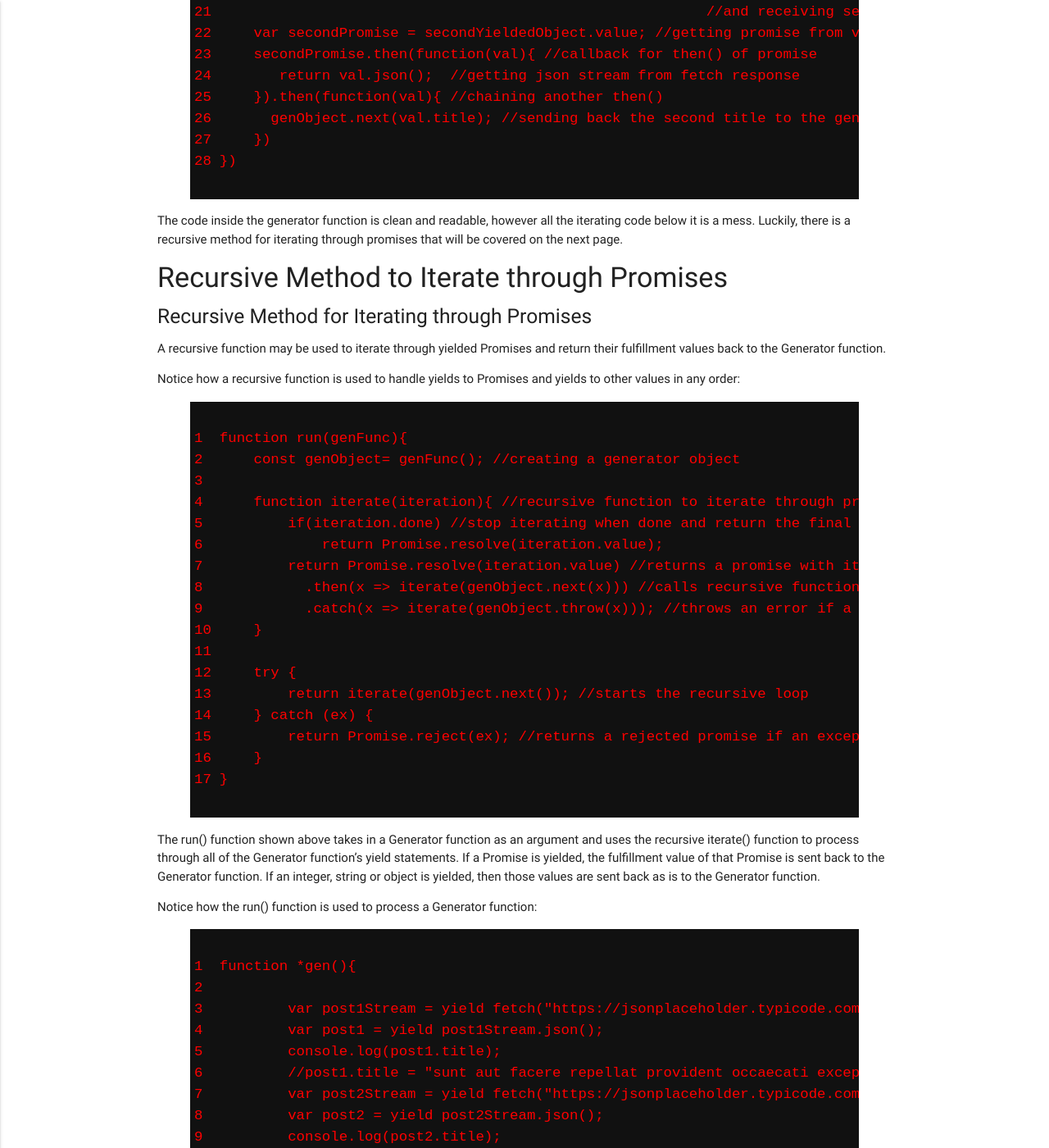
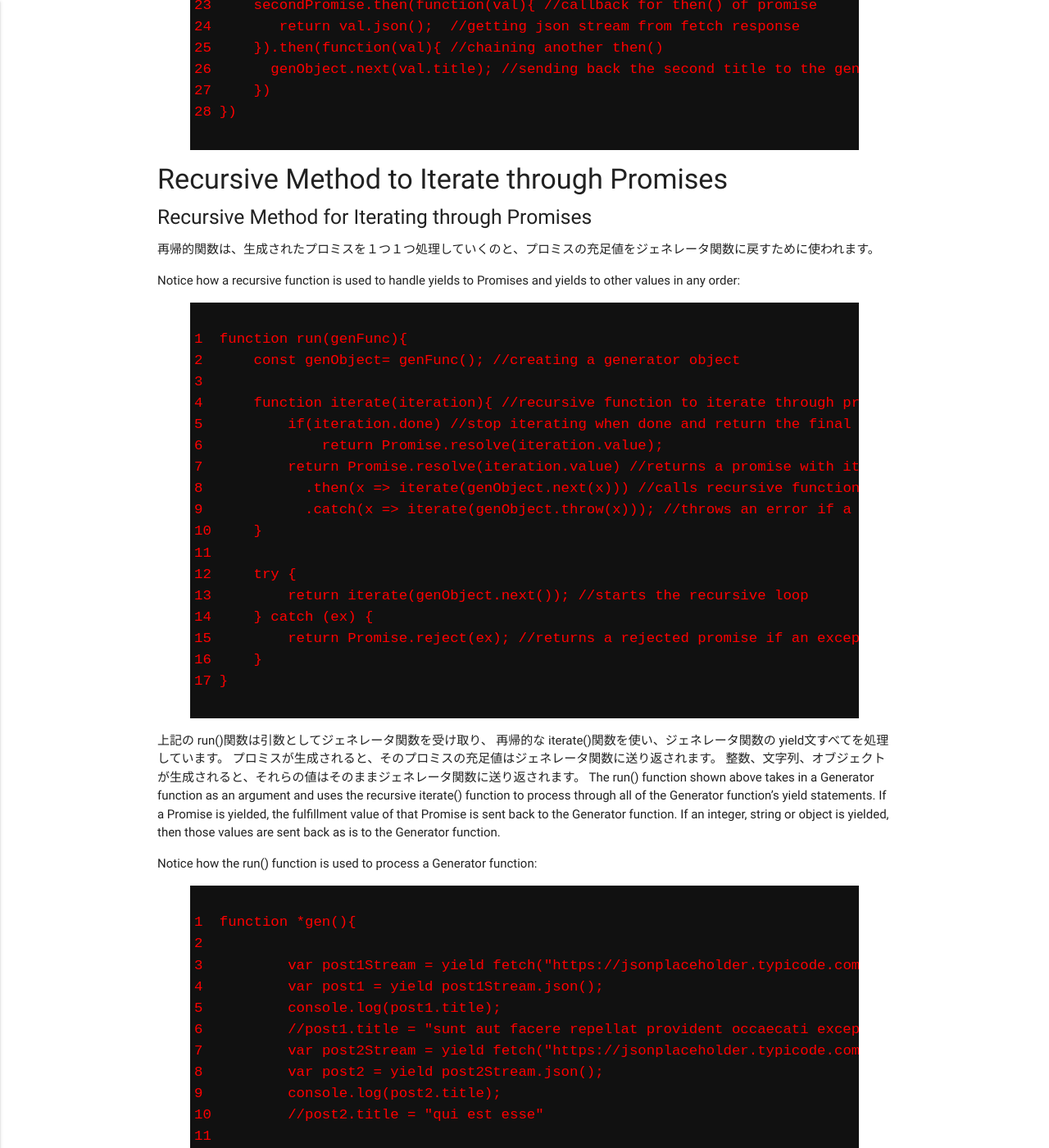
Before and after one commit to koyamatc/myNewSite, a Jekyll site: the page built from _edX/javascript/Generators.md, in a window 1280 px wide and 1400 px high, scrolled down 12041 px. Shown: the whole window at 82% size. Built offline with Jekyll 4.4.1, drawn with Linux system fonts in a browser that asks for light colours; nearby versions of some CDN libraries; comment, search, counter and statistics services are not loaded; some of the changed text lies outside the part shown.

Commit message:
translated into Japanese

```diff
--- a/_edX/javascript/Generators.md
+++ b/_edX/javascript/Generators.md
@@ -277,9 +277,9 @@
 ##### Sending input using next()
 
 ジェネレータ　オブジェクトの中を繰返していくのに加え、next() はジェネレータ関数に値を送り返すことができます。
-このことは、引数を next() メソッドに渡すことでできます。
-
-In addition to iterating through Generator Objects, next() can also be used to send values back into Generator functions. This is accomplished by passing a value into the next() method call as an argument. The value that is passed into the next() method call eventually becomes the return value of the most recent yield statement. Since the first next() call starts the Generator function, any value that gets passed into it will be ignored.
+このことは、値を引数として next() メソッドに渡すことでできます。
+next()メソッド呼び出しに渡されたその値は、結果的に1番最後の yield文の戻り値になります。
+最初の next()呼び出しが、ジェネレータ関数を開始するので、最初のnext()メソッドに渡された値は、無視されます。
 
 Notice how the next() method call is used to send values back into the Generator function:
 
@@ -401,7 +401,11 @@
 #### Return()
 ##### Return()
 
-Generator Objects have a return() method that terminates the Generator function. Return() causes a return statement to be performed at the most recent yield statement. The return() method takes in one optional variable that is used as the return value of the Generator function. Calling return(x) will return an object with a value property equal to x and a done property of true. After return() is called, subsequent yield statements in the Generator function are ignored.
+ジェネレータ　オブジェクトは、ジェネレータ関数を終了させる return()メソッドを持ちます。
+return()は、return文に1番最後のyield文を実行させます。
+return()メソッドには、ジェネレータ関数の戻り値として使われるオプションの変数をとることができます。
+return(x)を呼ぶと、value プロパティが x で done プロパティが true のオブジェクトが返ります。
+return()が呼ばれた後は、ジェネレータ関数の中の次の yield文は無視されます。
 
 Notice how calling return() affects the generator function:
 
@@ -424,7 +428,8 @@
 #### Throwing Errors
 ##### Throw()
 
-Generator Objects have a throw() method that causes an error to be thrown at the most recent yield statement. The throw() method takes in one argument, which is commonly an Error object.
+ジェネレータ　オブジェクトには、throw()メソッドがあり、これは1番最後の yield文で起きたエラーを投げます。
+throw()メソッドは、1つの引数をとります、それは通常エラーオブジェクトです。
 
 Notice how throw() affects the Generator function:
 
@@ -454,7 +459,10 @@
 #### Using Generators with Asynchronous Functions
 ##### Using Generators with Asynchronous Functions
 
-Generator functions work well with asynchronous functions that return Promises. This is because Generator functions can yield a Promise, process the Promise result asynchronously, and then receive the Promise result back. This allows asynchronous code to be written inside generator functions like normal synchronous functions.
+ジェネレータ関数は、プロミスを返す非同期関数を使うといい感じで機能します。
+なぜなら、ジェネレータ関数は、プロミスを生成(yield)でき、非同期にプロミスの結果を処理し、
+戻ったプロミスの結果を受け取ることgできるからです。
+これは非同期コードを一般の同期関数のようにジェネレータ関数内で書けるということです。
 
 Notice how Promises can be written in a synchronous way inside Generator functions:
 
@@ -489,12 +497,10 @@
 })
 {% endhighlight %}
 
-The code inside the generator function is clean and readable, however all the iterating code below it is a mess. Luckily, there is a recursive method for iterating through promises that will be covered on the next page.
-
 #### Recursive Method to Iterate through Promises
 ##### Recursive Method for Iterating through Promises
 
-A recursive function may be used to iterate through yielded Promises and return their fulfillment values back to the Generator function.
+再帰的関数は、生成されたプロミスを１つ１つ処理していくのと、プロミスの充足値をジェネレータ関数に戻すために使われます。
 
 Notice how a recursive function is used to handle yields to Promises and yields to other values in any order:
 
@@ -518,6 +524,10 @@
 }
 {% endhighlight %}
 
+上記の run()関数は引数としてジェネレータ関数を受け取り、
+再帰的な iterate()関数を使い、ジェネレータ関数の yield文すべてを処理しています。
+プロミスが生成されると、そのプロミスの充足値はジェネレータ関数に送り返されます。
+整数、文字列、オブジェクトが生成されると、それらの値はそのままジェネレータ関数に送り返されます。
 The run() function shown above takes in a Generator function as an argument and uses the recursive iterate() function to process through all of the Generator function's yield statements. If a Promise is yielded, the fulfillment value of that Promise is sent back to the Generator function. If an integer, string or object is yielded, then those values are sent back as is to the Generator function.
 
 Notice how the run() function is used to process a Generator function:
@@ -556,7 +566,7 @@
         .catch(x => console.log(x.message));
 {% endhighlight %}
 
-If a rejected Promise is yielded, the run() method will stop iterating through the Generator function and return a rejected Promise.
+リジェクト　プロミスが生成されると、 run()メソッドはジェネレータ関数の繰返しを止め、リジェクトプロミスを返えします。
 
 Notice how the run() method handles rejected promises:
 
```
